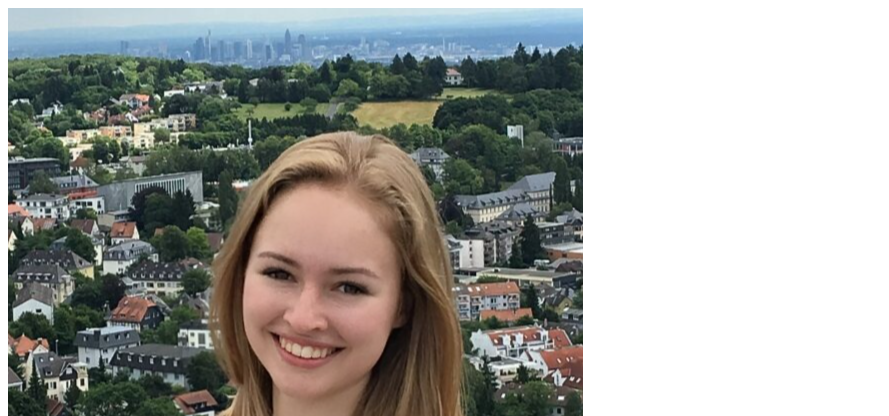
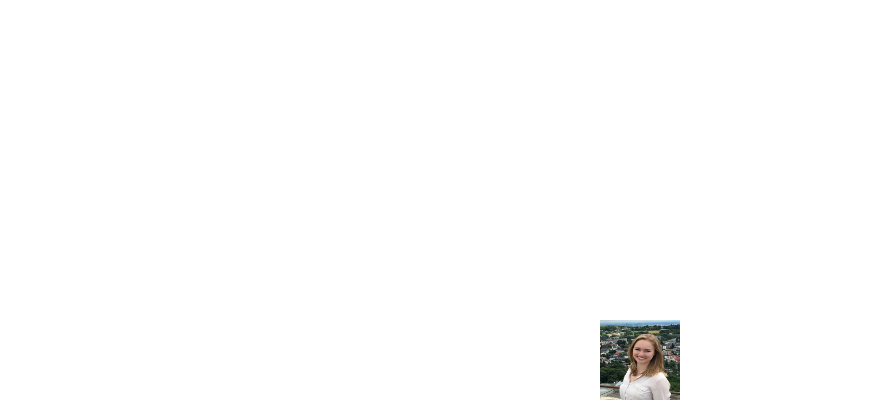
Before and after one commit to laurabeckerv/git-101, a plain HTML site: page index.html in a window 1280 px wide. Shown: the top 416 px of the page, without its empty margins (0-889 px from the left). Drawn offline with Linux system fonts and the light colour scheme.

Commit message:
Centered image and tagline

```diff
--- a/index.html
+++ b/index.html
@@ -4,10 +4,13 @@
 <head>
 	<meta charset="utf-8">
 	<meta name="viewport" content="width=device-width, initial-scale=1">
+	<link rel="stylesheet" type="text/css" href="style.css">
 	<title>Coming soon</title>
 </head>
 <body>
-	<img src="Profilbild.png" alt="">
-	<h1>Coming soon... Le Wagon</h1>
+	<div id="container">
+		<img id="logo" src="Profilbild.png" alt="">
+		<h1>Coming soon... Le Wagon</h1>
+	</div>
 </body>
 </html>
--- /dev/null
+++ b/style.css
@@ -0,0 +1,17 @@
+body {
+	margin: 0;
+	font-family: Helvetica;
+}
+
+#logo {
+	height: 80px;
+	width: 80px;
+}
+
+#container {
+	display: flex;
+	align-items: center;
+	justify-content: center;
+	height: 100vh;
+	flex-direction: column;
+}
```
